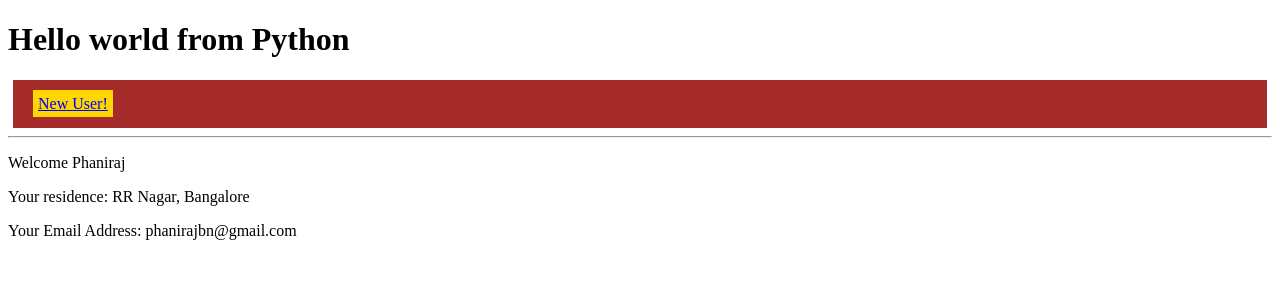
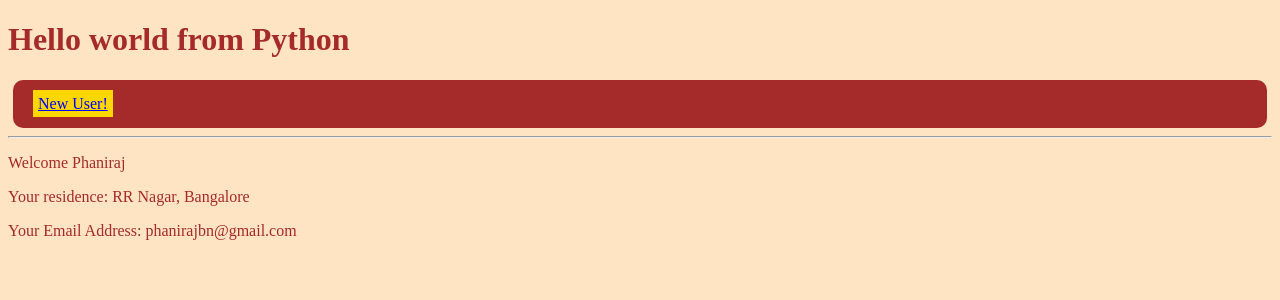
Before and after one commit to Phani-TrainingPrograms/Drdo-PythonTraining, a Flask app: page / in a window 1280 px wide. Shown: the top 300 px of the page. Run offline with Flask 3, Linux system fonts and the light colour scheme.

Commit message:
uploaded with css styles

```diff
--- /dev/null
+++ b/WebApps/static/main.css
@@ -0,0 +1,22 @@
+body{
+    background-color: bisque;
+    color: brown
+}
+div{
+    padding: 3px;
+    margin: 5px;
+    border: 2 px solid blue;
+    border-radius: 10px;
+}
+.menu{
+    color: bisque;
+    background-color: brown;
+    padding : 15px;
+    margin: 5px;
+}
+a{
+    color : blue;
+    padding : 5px;
+    margin : 5px;
+    background-color : gold
+}
--- a/WebApps/templates/index.html
+++ b/WebApps/templates/index.html
@@ -3,20 +3,7 @@
 <head>
     <meta charset="UTF-8">
     <title>Title</title>
-    <style>
-        .menu{
-            color: bisque;
-            background-color: brown;
-            padding : 15px;
-            margin: 5px;
-        }
-        a{
-            color : blue;
-            padding : 5px;
-            margin : 5px;
-            background-color : gold
-        }
-    </style>
+    <link rel="stylesheet" href="{{ url_for('static' , filename = 'main.css') }}">
 </head>
 <body>
     <h1>Hello world from Python</h1>
--- a/WebApps/templates/register.html
+++ b/WebApps/templates/register.html
@@ -3,6 +3,7 @@
 <head>
     <meta charset="UTF-8">
     <title>Title</title>
+   <link rel="stylesheet" href="{{ url_for('static' , filename = 'main.css') }}">
 </head>
 <body>
   <h1>Welcome to user registration form</h1>
@@ -27,7 +28,6 @@
         <button type="button" onclick="window.location.href='{{ url_for('index') }}'">Back to Index</button>
       </p>
     </form>
-
   </div>
 </body>
 </html>
```
